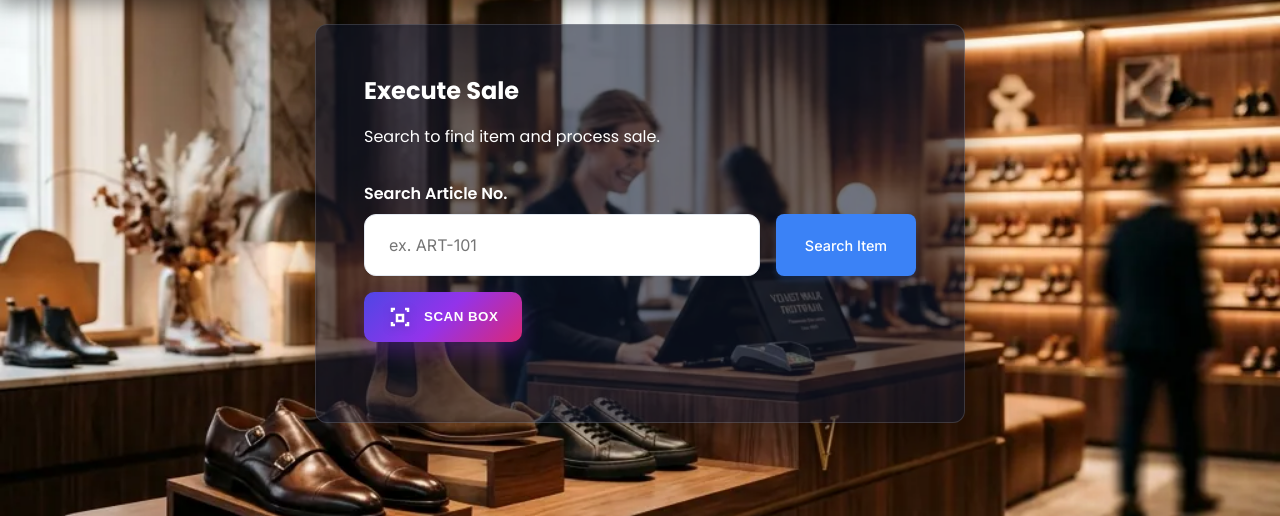
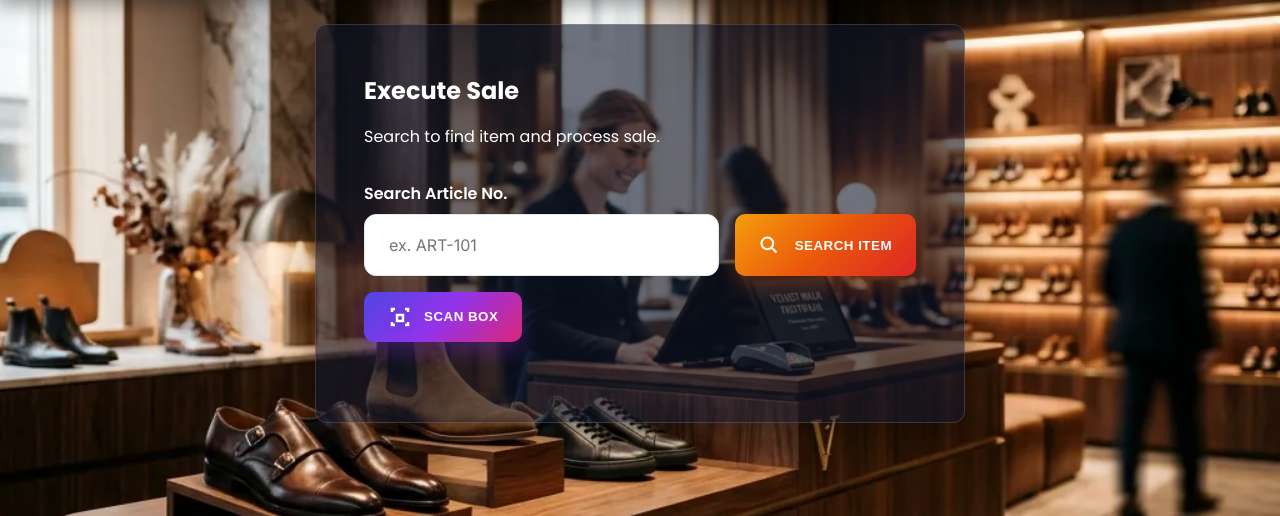
Before and after one commit to sudeep291/inventory, a Flask app: page /inventory in a window 1280 px wide. Shown: the part 64-580 px from the top of the page. Run offline with Flask 3, Linux system fonts and the light colour scheme; the visitor is signed in with stand-in values (Sample User, id 1); some libraries are stand-ins or nearby versions.

Commit message:
UI: Add Sunset Mix gradient to Search buttons for unique visual identity

```diff
--- a/static/css/style.css
+++ b/static/css/style.css
@@ -85,6 +85,29 @@
     transform: translateY(-3px) scale(1.02);
     box-shadow: 0 15px 30px rgba(147, 51, 234, 0.5) !important;
     filter: brightness(1.1);
+}
+
+.btn-search-mix {
+    background: linear-gradient(135deg, #f59e0b, #ea580c, #dc2626) !important;
+    border: none !important;
+    color: #ffffff !important;
+    font-weight: 800 !important;
+    padding: 0.8rem 1.5rem !important;
+    display: inline-flex !important;
+    align-items: center !important;
+    gap: 0.5rem !important;
+    border-radius: 10px !important;
+    box-shadow: 0 10px 20px rgba(234, 88, 12, 0.3) !important;
+    transition: all 0.3s ease !important;
+    text-transform: uppercase;
+    letter-spacing: 0.5px;
+    cursor: pointer;
+}
+
+.btn-search-mix:hover {
+    transform: translateY(-3px) scale(1.05);
+    box-shadow: 0 15px 30px rgba(234, 88, 12, 0.5) !important;
+    filter: saturate(1.2);
 }
 
 .btn-scan-mix svg {
--- a/templates/inventory.html
+++ b/templates/inventory.html
@@ -91,7 +91,10 @@
             <label style="font-weight:600;display:block;margin-bottom:0.5rem">Search Article No.</label>
             <div style="display:flex; gap:1rem; flex-wrap: wrap;">
                 <input type="text" id="sellSearchInput" placeholder="ex. ART-101" style="flex:1;">
-                <button type="button" class="btn primary" onclick="searchSellProduct()" style="min-width:140px;">Search Item</button>
+                <button type="button" class="btn-search-mix" onclick="searchSellProduct()">
+                    <svg width="20" height="20" fill="none" stroke="currentColor" stroke-width="2.5" viewBox="0 0 24 24" style="margin-right:0.5rem"><path d="M21 21l-6-6m2-5a7 7 0 11-14 0 7 7 0 0114 0z"></path></svg>
+                    Search Item
+                </button>
                 <button type="button" class="btn-scan-mix" id="btnScanBarcode">
                     <svg width="24" height="24" fill="none" stroke="currentColor" stroke-width="2.5" viewBox="0 0 24 24"><path d="M4 7V4h3m10 0h3v3m0 10v3h-3M4 17v3h3m2-10h6v6H9v-6z"></path></svg>
                     <span>Scan Box</span>
--- a/templates/update_stock.html
+++ b/templates/update_stock.html
@@ -93,7 +93,10 @@
             <label style="font-weight:600;display:block;margin-bottom:0.5rem">Search Article No.</label>
             <div style="display:flex; gap:1rem; align-items:center; flex-wrap: wrap;">
                 <input type="text" id="updateSearchInput" placeholder="ex. ART-101" style="flex:1;">
-                <button type="button" class="btn primary" onclick="searchUpdateProduct()" style="min-width:140px;">Search Item</button>
+                <button type="button" class="btn-search-mix" onclick="searchUpdateProduct()">
+                    <svg width="20" height="20" fill="none" stroke="currentColor" stroke-width="2.5" viewBox="0 0 24 24" style="margin-right:0.5rem"><path d="M21 21l-6-6m2-5a7 7 0 11-14 0 7 7 0 0114 0z"></path></svg>
+                    Search Item
+                </button>
                 <button type="button" class="btn-scan-mix" id="btnScanBarcodeUpdate">
                     <svg width="24" height="24" fill="none" stroke="currentColor" stroke-width="2.5" viewBox="0 0 24 24"><path d="M4 7V4h3m10 0h3v3m0 10v3h-3M4 17v3h3m2-10h6v6H9v-6z"></path></svg>
                     <span>Scan Box</span>
```
